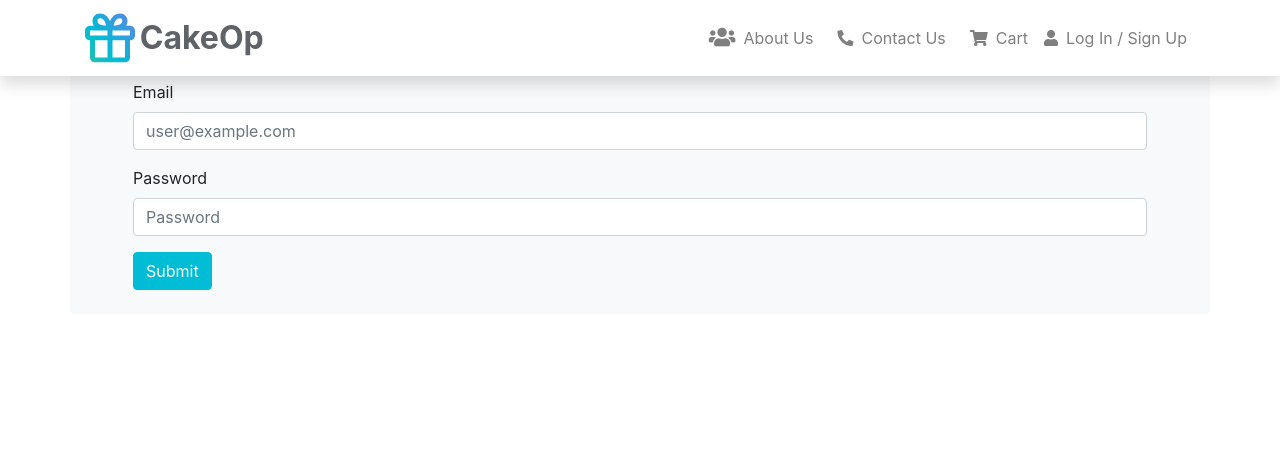
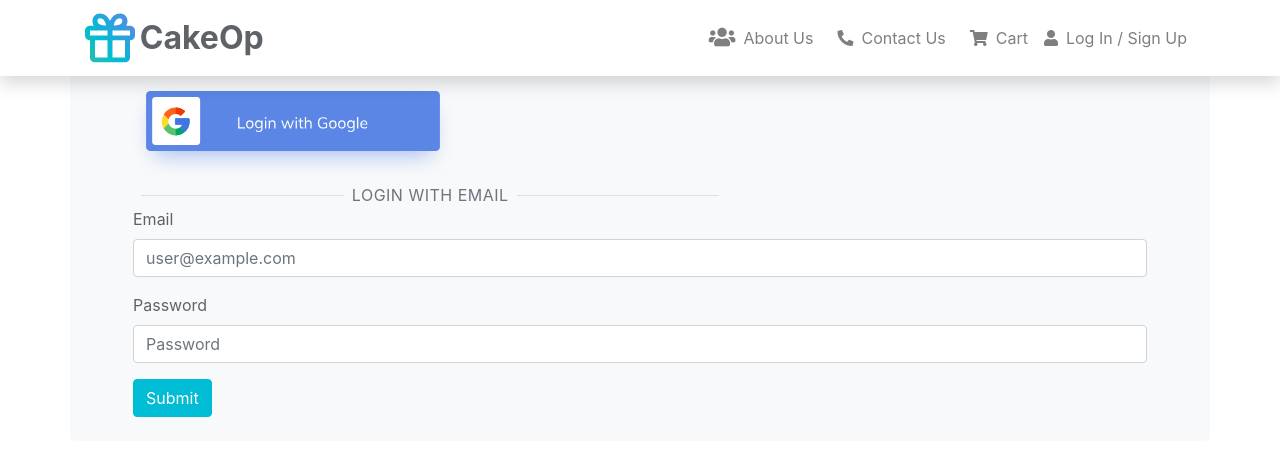
Before and after one commit to programmingseeker/cakeop, a React (Create React App) app in the folder frontend/: page /login in a window 1280 px wide. Shown: the top 456 px of the page. Built offline with nearby package versions, Linux system fonts and the light colour scheme.

Commit message:
Completed with Login page

```diff
--- a/frontend/src/actions/productActions.js
+++ b/frontend/src/actions/productActions.js
@@ -7,7 +7,7 @@ import {
 } from './../constants/productConstants';
 
 
-export const listProducts = ()=> async(dispatch)=>{
+export const listProducts = (pageNumber='')=> async(dispatch)=>{
     try {
         dispatch({type:PRODUCT_LIST_REQUEST});
 
--- a/frontend/src/components/FormContainer.js
+++ b/frontend/src/components/FormContainer.js
@@ -6,9 +6,6 @@ const FormContainer = ({children}) => {
   return (
     <div >
       <Container className="center-screen bg-light w-30 rounded-lg">
-        <button className="close mt-3 mr-1 bg-transparent" type="button" aria-label='Close'>
-          <Link to='/' className='text-decoration-none text-dark'>&times;</Link>
-        </button>
         <div className="pl-5 pr-5 pt-4 pb-4">
           {children}
         </div>
--- a/frontend/src/components/FormContent.js
+++ b/frontend/src/components/FormContent.js
@@ -1,28 +1,19 @@
 import React from 'react'
 import {Modal, Button} from 'react-bootstrap'
 import LoginPage from '../pages/LoginPage'
-
-function FormContent({show, handleClose}) {
+// ×
+function FormContent({show, handleClose,history}) {
     return (
         <Modal
         show={show}
         onHide={handleClose}
         backdrop="static"
-        keyboard={false}
         centered
       >
-        <Modal.Header closeButton>
-          <Modal.Title>Modal title</Modal.Title>
-        </Modal.Header>
-           <LoginPage/>
         <Modal.Body>
+        <button className="close d-flex " onClick={handleClose}>×</button>
+           <LoginPage history={history}/>
         </Modal.Body>
-        <Modal.Footer>
-          <Button variant="secondary" onClick={handleClose}>
-            Close
-          </Button>
-          <Button variant="primary">Understood</Button>
-        </Modal.Footer>
       </Modal>
     )
 }
--- a/frontend/src/components/Header.js
+++ b/frontend/src/components/Header.js
@@ -1,21 +1,27 @@
 import React, {useEffect, useState} from 'react';
 import { Navbar, Nav, Container, NavDropdown } from 'react-bootstrap';
-import {Link } from 'react-router-dom'
+import {Link ,Route} from 'react-router-dom'
 import { useDispatch, useSelector } from 'react-redux';
 import { logout } from './../actions/userActions';
-
+import FormContent from './FormContent';
 const Header = () => {
   const [user, setUser] = useState({})
   const dispatch = useDispatch();
   const userdata = useSelector(state => state.auth.user)
-
+  const [showModal,setshowModal ]=useState(false);
   useEffect(() => {
     setUser(userdata);
   },[userdata])
 
+  const showModalHandler = ()=>{
+    setshowModal(true);
+  };
+  const hideModalHandler = ()=>{
+    setshowModal(false);
+  };
   const onClickLogoutHandler = () => {
     dispatch(logout())
-  }
+  };
 
 
   return (
@@ -50,11 +56,13 @@ const Header = () => {
                   Log Out
                 </NavDropdown.Item>
               </NavDropdown>
-            ) : (
-                  <Nav.Link href='/login'>
+            ) : (<>
+                  <Nav.Link onClick={showModalHandler}>
                     <i className="fas fa-user pr-2"></i>
-                Log In / Sign Up
-              </Nav.Link>
+                    Log In / Sign Up
+                  </Nav.Link>
+                    <Route render={({history})=><FormContent show={showModal} handleClose={hideModalHandler} history={history}></FormContent>}/>
+                </>
             )
           }
       </Nav>
--- a/frontend/src/custom.scss
+++ b/frontend/src/custom.scss
@@ -3,6 +3,13 @@
 
 $primary: #00bcd4;
 $text-color: #5f6368;
+$primary-color: #00bcd4;
+$section-bg: #f9f9f9;
+$form-placeholder: #888;
+$menu-bar-content: #16679a;
+$footer-primary-bg: #3c444c;
+$footer-secondary-bg: #5f6368;
+
 
 :root {
 	font-family: 'Lato', sans-serif;
@@ -107,4 +114,18 @@ li {
    width:100
 }
 
+.close{
+padding:0.5rem!important;
+}
+
+.hr-bar{
+	width:20%;
+	background-color:text-muted;
+	margin:0.5rem;
+	align-items:center;
+}
+
+.form-label{
+	color:$text-color;
+}
 @import 'bootstrap/scss/bootstrap';
--- a/frontend/src/pages/LoginPage.js
+++ b/frontend/src/pages/LoginPage.js
@@ -17,12 +17,20 @@ const LoginPage = ({history}) => {
 
   return (
     <>
-      <div className="d-flex justify-content-center flex-column">
-        <FormContainer>
-        <h1>Log In</h1>
+      <div className="d-flex justify-content-center flex-column ">
+        <FormContainer className="col-sm-center ">
+        <h1 className="text-center">Log In</h1>
+        <span>
+          <img src="/img/login/googleoauth.svg" alt="Google Login" />
+        </span>
+        <span className="d-flex align-items-center">
+          <hr className="hr-bar"/>
+          <span className="text-muted" style={{"letter-spacing": "0.5px"}}>LOGIN WITH EMAIL</span>
+          <hr className="hr-bar"/>
+        </span>
           <Form onSubmit={onSubmitHandler}>
             <Form.Group>
-              <Form.Label>Email</Form.Label>
+              <Form.Label className="form-label">Email</Form.Label>
               <Form.Control
                 type="email"
                 placeholder="user@example.com"
@@ -30,7 +38,7 @@ const LoginPage = ({history}) => {
                 />
             </Form.Group>
             <Form.Group>
-              <Form.Label>Password</Form.Label>
+              <Form.Label className="form-label">Password</Form.Label>
               <Form.Control
                 type="password"
                 placeholder="Password"
```
Also changed, not shown: frontend/src/pages/HomePage.js (+1 -41 lines), frontend/public/img/login/googleoauth.svg.
